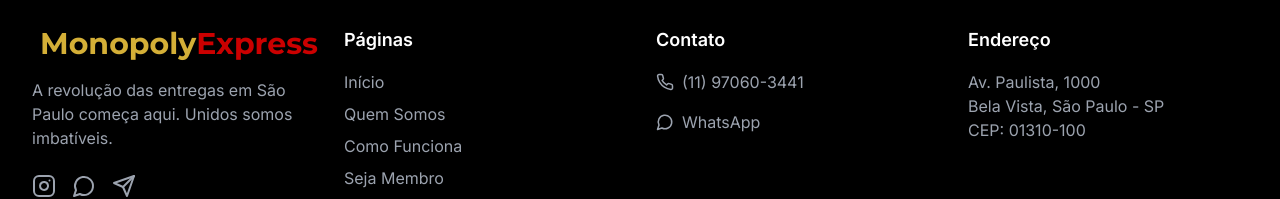
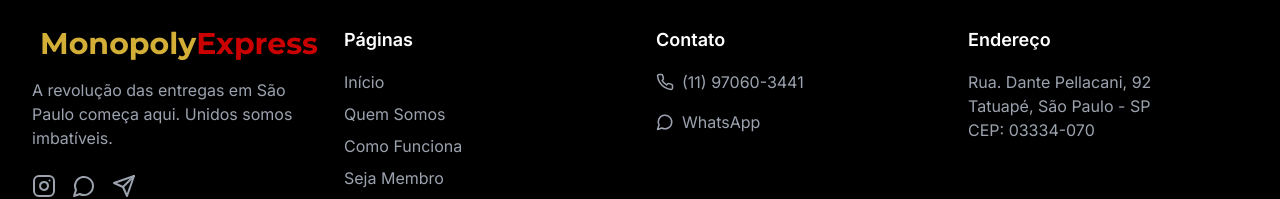
Before and after one commit to AstridNielsen-lab/Monopoly-Express-Cooperative, a React (Vite) app: page / in a window 1280 px wide. Shown: the part 3820-4019 px from the top of the page. Built offline with nearby package versions, Linux system fonts and the light colour scheme.

Commit message:
Update Footer.tsx

```diff
--- a/src/components/layout/Footer.tsx
+++ b/src/components/layout/Footer.tsx
@@ -98,9 +98,9 @@ function Footer() {
           <div>
             <h3 className="text-lg font-bold text-white mb-4">Endereço</h3>
             <p className="text-gray-400">
-              Av. Paulista, 1000<br />
-              Bela Vista, São Paulo - SP<br />
-              CEP: 01310-100
+              Rua. Dante Pellacani, 92<br />
+              Tatuapé, São Paulo - SP<br />
+              CEP: 03334-070
             </p>
           </div>
         </div>
```
